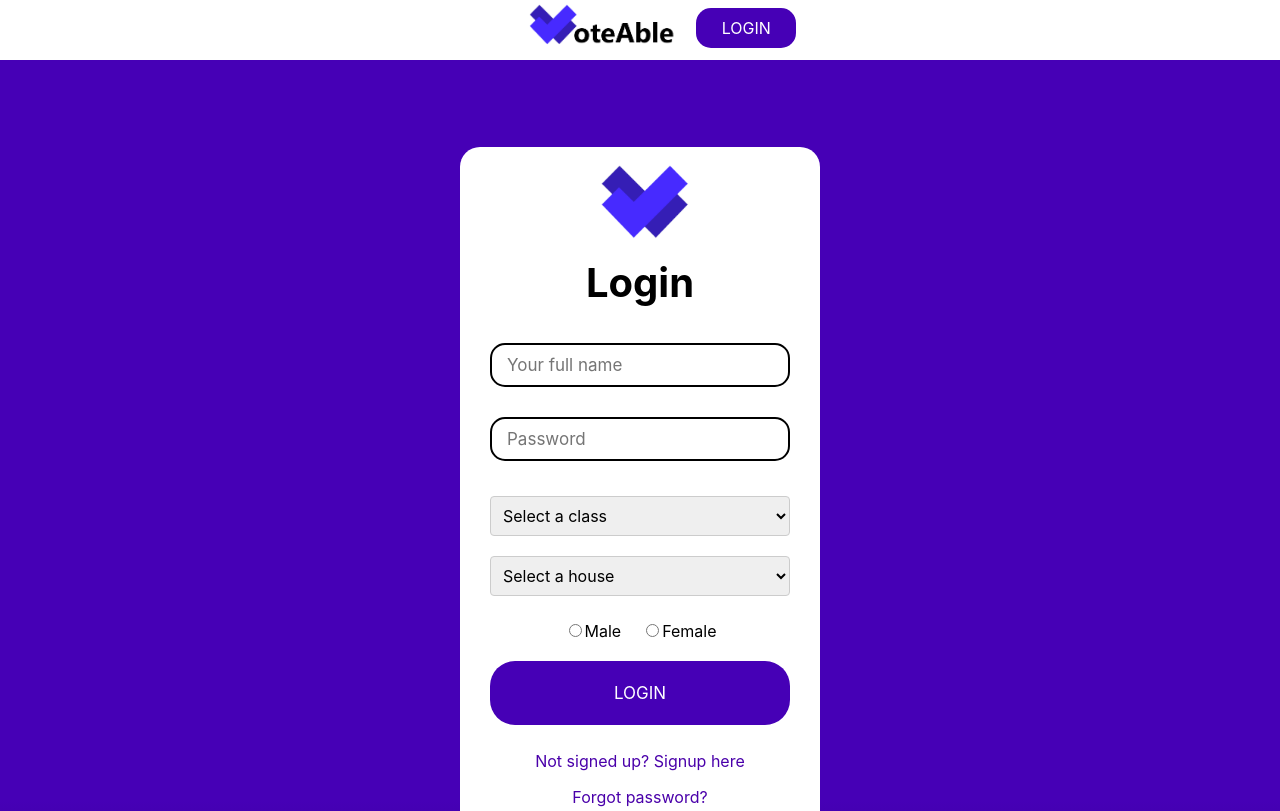
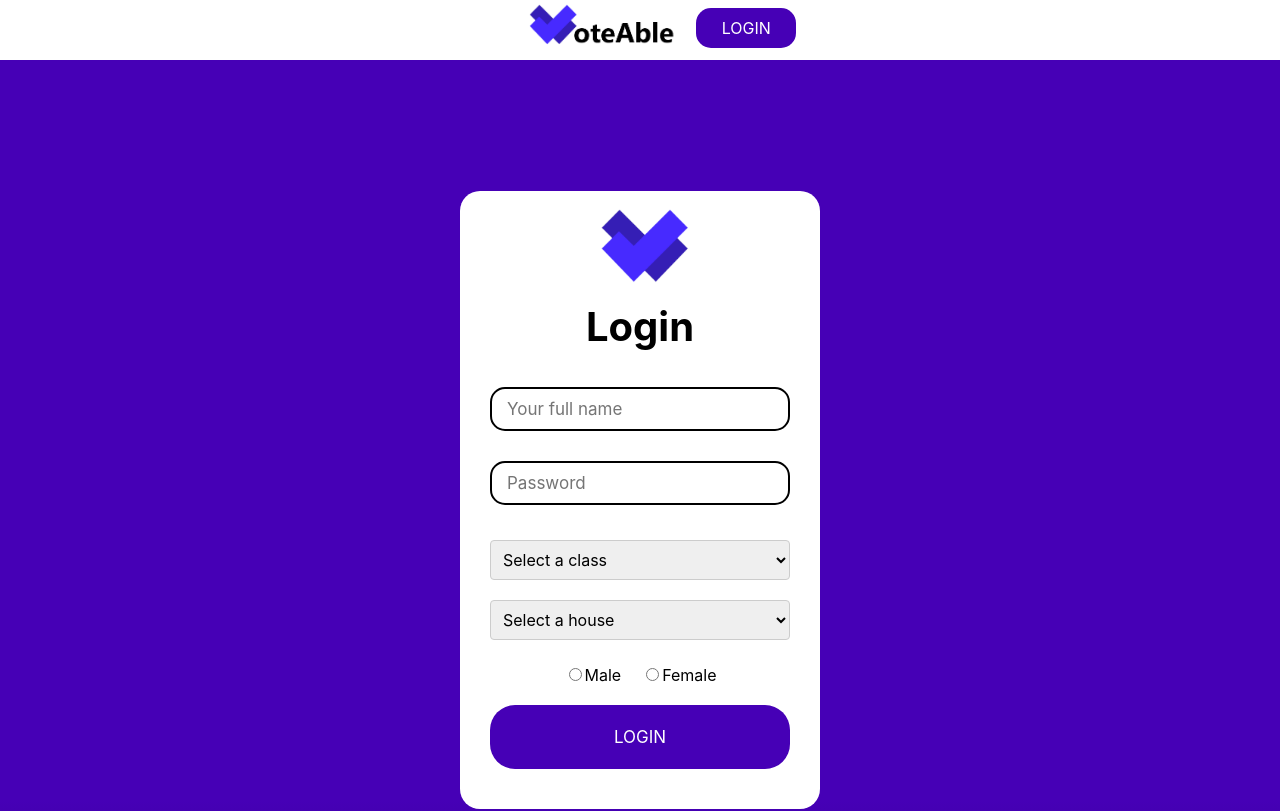
Before and after one commit to asiimwemmanuel/VoteAble-AKHS-v0-frontend, a React (Vite) app: page /login in a window 1280 px wide. Shown: the top 811 px of the page. Built offline with nearby package versions, Linux system fonts and the light colour scheme.

Commit message:
Committed

```diff
--- a/src/pages/Login/Login.jsx
+++ b/src/pages/Login/Login.jsx
@@ -190,12 +190,12 @@
         >
           <p style={{ fontSize: '17px' }}>Login</p>
         </button>
-        <Link to="/signup" className="fPL">
+        {/* <Link to="/signup" className="fPL">
           <p>Not signed up? Signup here</p>
         </Link>
         <Link to="/forgot-password" className="ALSU">
           <p>Forgot password?</p>
-        </Link>
+        </Link> */}
       </div>
     </div>
   );
```
